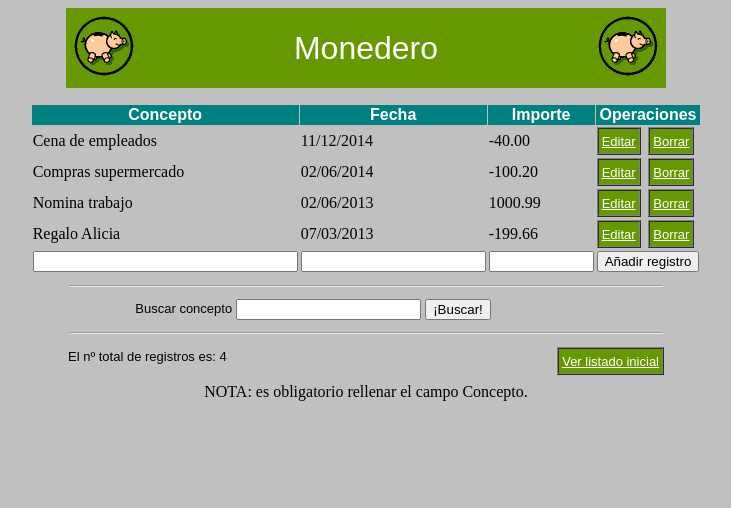
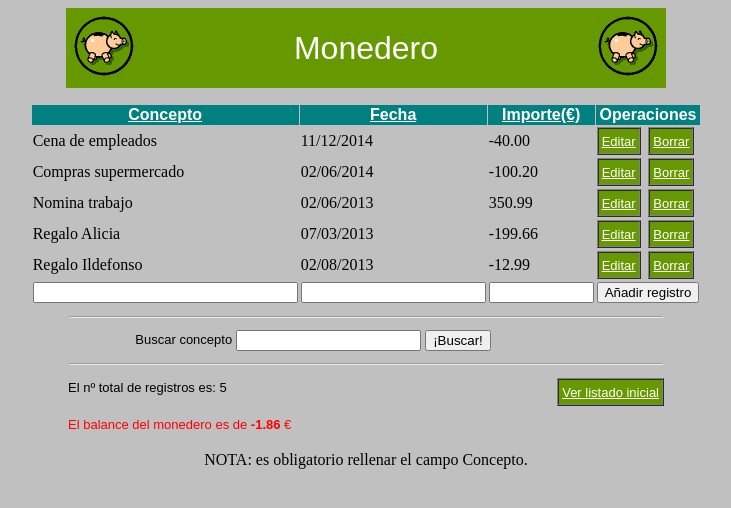
Before and after one commit to ubriquejazz/MOD002701, a PHP site: page /index.php in a window 1280 px wide. Shown: the top 508 px of the page, without its empty margins (274-1005 px from the left). Run offline with PHP 8.4, Linux system fonts and the light colour scheme.

Commit message:
ready to send

```diff
--- a/mentor/unidad4/act01.monedero/funciones.php
+++ b/mentor/unidad4/act01.monedero/funciones.php
@@ -16,9 +16,12 @@
         // Cabecera
 		echo "<TABLE BORDER=\"0\" cellspacing=\"1\" cellpadding=\"1\" align=\"center\" width=\"600\">
             <TR>
-                <th bgcolor=\"teal\"><FONT color=\"white\" face=\"arial, helvetica\">Concepto </FONT></th>
-                <th bgcolor=\"teal\"><FONT color=\"white\" face=\"arial, helvetica\">Fecha </FONT></th>
-                <th bgcolor=\"teal\"><FONT color=\"white\" face=\"arial, helvetica\">Importe </FONT></th>
+                <th bgcolor=\"teal\"><FONT color=\"white\" face=\"arial, helvetica\"><A href= index.php?ordena_por_campo=concepto>
+                    Concepto</A></FONT></th>
+                <th bgcolor=\"teal\"><FONT color=\"white\" face=\"arial, helvetica\"><A href= index.php?ordena_por_campo=fecha>
+                    Fecha</A></FONT></th>
+                <th bgcolor=\"teal\"><FONT color=\"white\" face=\"arial, helvetica\"><A href= index.php?ordena_por_campo=importe>
+                    Importe(&euro;)</A></FONT></th>
                 <th bgcolor=\"teal\" colspan=\"2\"><FONT color=\"white\" face=\"arial, helvetica\">Operaciones</FONT></th>
             </TR>";
 
@@ -62,36 +65,44 @@
             </TABLE>";
     }
 
-    function isValidDate($date) {
-        if (!strstr($date, "/")) return false;
-        if (strlen($date) === 10) return false;
-        list($day, $month, $year) = explode('/', $date);
-        //echo $day . " " . $month . " " . $year;
-        return checkdate($month, $day, $year);
+    function extractColumn($matrix, $index) {
+        $columna = array();
+        foreach($matrix as $fila) {
+            array_push($columna, $fila[$index]);
+        }
+        return $columna;
     }
 
-    function isFormValid() {
+    function isFormValid($concepto, $fecha, $importe) {
         $retVal = true;
-        if ($_POST["concepto"]=="") {
+        if ($concepto=="") {
             echo "No se ha introducido ningún concepto<br>";
             $retVal = false;
         }
-        if (!is_numeric($_POST["importe"])) {
-            echo "No se ha introducido un importe correcto<br>";
+        if (!isValidDate($fecha)) {
+            echo "No se ha introducido una fecha valida";
             $retVal = false;
         }
-        if (!isValidDate($_POST["fecha"])) {
-            echo "No se ha introducido una fecha valida";
+        if (!is_numeric($importe)) {
+            echo "No se ha introducido un importe correcto<br>";
             $retVal = false;
         }
         echo "<p>";
         return $retVal;
     }
 
+    function isValidDate($date) {
+        if (!strstr($date, "/")) return false;
+        $len = strlen($date);
+        if (($len < 8) || ($len > 10)) return false;
+        list($day, $month, $year) = explode('/', $date);
+        return checkdate($month, $day, $year);
+    }
+
     function test_date() {
         $timestamp = 1418338801;
         //echo date("d/m/Y",$timestamp);
-        $date = "14/14/2023";
+        $date = "11/11/2023";
         if (isValidDate($date)) {
             echo "Valid date";
         } else {
--- a/mentor/unidad4/act01.monedero/index.php
+++ b/mentor/unidad4/act01.monedero/index.php
@@ -39,7 +39,7 @@
                 break;
 
             case "alta":
-                if (isFormValid()) {
+                if (isFormValid($_POST["concepto"], $_POST["fecha"], $_POST["importe"])) {
                     $cash->alta($_POST["concepto"], $_POST["fecha"], $_POST["importe"]);
                     echo "Se ha dado de alta correctamente: ".$_POST["concepto"]."<P>";
                 }
@@ -47,7 +47,7 @@
                 break;
 
             case "modificar":
-                if (isFormValid()) {
+                if (isFormValid($_POST["concepto"], $_POST["fecha"], $_POST["importe"])) {
                     $cash->modificar($_POST["el_nume"], $_POST["concepto"], $_POST["fecha"], $_POST["importe"]);
                     echo "Se ha dado modificado correctamente: ".$_POST["concepto"]."<P>";
                 }
@@ -55,9 +55,36 @@
                 break;
 
             default:
-                listado_registros($cash->leer_todos(), -1);
+                $matriz = $cash->leer_todos();
+                switch ($ordena_por_campo) {
+                    case "concepto":
+
+                        // $columna = extractColumn($matriz, 1);
+                        usort($matriz, function($a, $b) {
+                            return $a[1] <=> $b[1];
+                        });
+                        listado_registros($matriz, -1);
+                        break;
+                    case "fecha";
+                        $matriz = $cash->leer_todos();
+                        // $columna = extractColumn($matriz, 2);
+                        usort($matriz, function($a, $b) {
+                            return $a[2] <=> $b[2];
+                        });
+                        listado_registros($matriz, -1);
+                        break;
+                    case "importe":
+                        $matriz = $cash->leer_todos();
+                        // $columna = extractColumn($matriz, 3);
+                        usort($matriz, function($a, $b) {
+                            return $a[3] <=> $b[3];
+                        });
+                        listado_registros($matriz, -1);
+                        break;
+                    default:
+                        listado_registros($matriz, -1);
+                }
 	    }
-
     ?>
 
 	<TABLE border=0 width=600>
@@ -77,7 +104,10 @@
 				El nº total de registros es: <?php echo $cash->numero_registros;?></LEFT></FONT><P></TD>
 			<TD valign=top align=right>
 			<?php echo boton_ficticio("Ver listado inicial","index.php?operacion=listado"); ?></TD>
-		</TR>
+    </TR><TR>
+        <TD><FONT size ="-1" face="arial, helvetica" color=red>
+            El balance del monedero es de <b><?php echo $cash->balance_total; ?> </b> &euro;</FONT><P></TD>
+    </TR>
 	</TABLE>
     NOTA: es obligatorio rellenar el campo Concepto.<br>
 </center>
--- a/mentor/unidad4/act01.monedero/monedero.php
+++ b/mentor/unidad4/act01.monedero/monedero.php
@@ -15,6 +15,7 @@
 
         private $nombre_fichero = "monedero.txt";
         public $numero_registros = 0;
+        public $balance_total = 0;
 
         function __construct($path) {
             if (!chdir($path))
@@ -35,9 +36,9 @@
             while (!feof($id_fichero)){
                 $registro_str = trim(fgets($id_fichero));
         		if ($registro_str!=""){
-        			// Usamos explode para separar los datos de la cadena en una matriz
-        			// despues la añadimos con array_push a la matriz $matriz
-    				array_push($matriz, explode("~", $registro_str));
+                    $registro= explode("~", $registro_str);
+                    $this->balance_total += $registro[3];
+    				array_push($matriz, $registro);
     				$this->numero_registros++;
 				}
             }
@@ -76,7 +77,6 @@
             // Juntamos todos los datos de la matriz en una cadena separada por el carácter ~
 			$registro = array("nume"=>$nume, "concepto"=>$concepto, "fecha"=>strtotime($fecha), "importe"=>$importe);
     		$registro_str = "\n".implode("~", $registro);
-            echo $registro_str;
 
             // Añadimos la cadena anterior al fichero
 			fputs($id_fichero, $registro_str);
@@ -136,7 +136,6 @@
 			unlink($this->nombre_fichero);
 			rename("basura.tmp", $this->nombre_fichero);
         }
-
     }
 
     function test01() {
--- a/mentor/unidad4/act01.monedero/monedero.txt
+++ b/mentor/unidad4/act01.monedero/monedero.txt
@@ -1,4 +1,5 @@
 0~Cena de empleados~1418338801~-40.00
 1~Compras supermercado~1401746401~-100.20
-2~Nomina trabajo~1370210401~1000.99
+2~Nomina trabajo~1370210400~350.99
 3~Regalo Alicia~1362697201~-199.66
+4~Regalo Ildefonso~1375480800~-12.99
```
Also changed, not shown: mentor/unidad4/act01.monedero/todo.php (deleted, +0 -24 lines).
